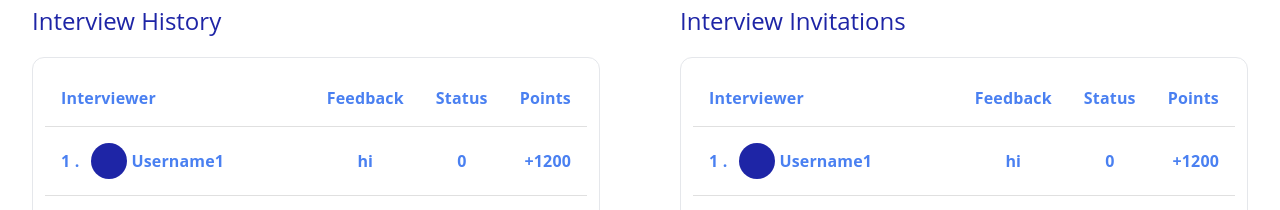
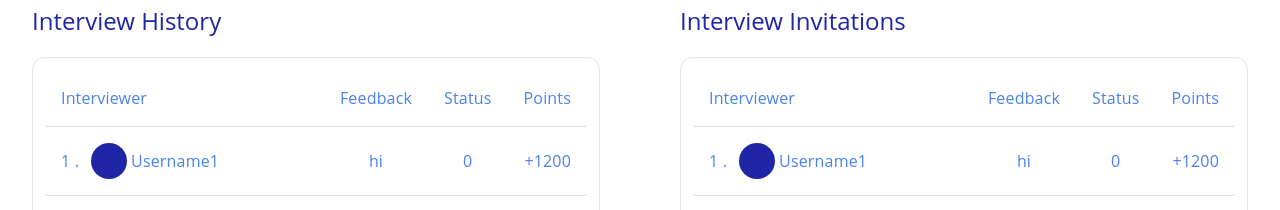
Before and after one commit to Tarek-Al-Khatib/frontend, a React (Create React App) app: page /interview in a window 1280 px wide. Shown: the part 590-800 px from the top of the page. Built offline with nearby package versions, Linux system fonts and the light colour scheme; no server answers; sample sign-in values are in the browser's storage.

Commit message:
Added bold option to tablecellstyled

```diff
--- a/src/components/TableCell/TableCell.jsx
+++ b/src/components/TableCell/TableCell.jsx
@@ -7,6 +7,7 @@ const TableCellStyled = ({
   end = false,
   display,
   dark,
+  bold,
 }) => {
   const width = start ? 300 : "auto";
   const position = start ? "start" : end ? "end" : "center";
@@ -14,7 +15,7 @@ const TableCellStyled = ({
     <TableCell
       sx={{
         color: dark ? "#1e25a6" : "#4a80f1",
-        fontWeight: "bold",
+        fontWeight: bold ? "bold" : "medium",
         fontFamily: "Open sans",
         width: width,
         textAlign: position,
```
